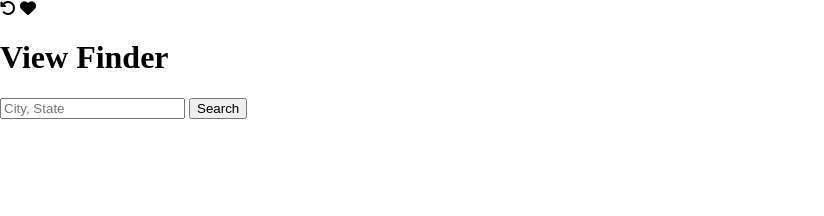
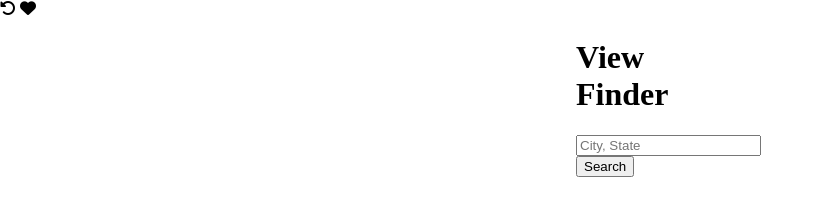
Before and after one commit to JanelleGatmaitan/view-finder, a website: page index.html in a window 1280 px wide. Shown: the whole page, without its empty margins (0-824 px from the left). Drawn offline with Linux system fonts and the light colour scheme.

Commit message:
search bar layout #1

```diff
--- a/css/layout.css
+++ b/css/layout.css
@@ -0,0 +1,13 @@
+.search-bar {
+  margin: 0 auto;
+}
+
+main {
+    margin-left: auto;
+    margin-right: auto;
+    width: 8em
+}
+
+.viewfinder-text {
+  text-align: center;
+}
--- a/index.html
+++ b/index.html
@@ -15,11 +15,13 @@
     <i class="fas fa-heart likeNav"></i>
   </header>
   <main>
-    <div class="search">
-      <h1 class="viewfinder">View Finder</h1>
-      <input type="text" placeholder="City, State">
-      <button>Search</button>
-    </div>
+    <div class="search-bar">
+        <h1 class="viewfinder">View Finder</h1>
+        <input type="text" placeholder="City, State">
+        <div class="search-button">
+          <button>Search</button>
+        </div>
+      </div>
   </main>
   <script src="js/data.js"></script>
   <script src="js/main.js"></script>
```
